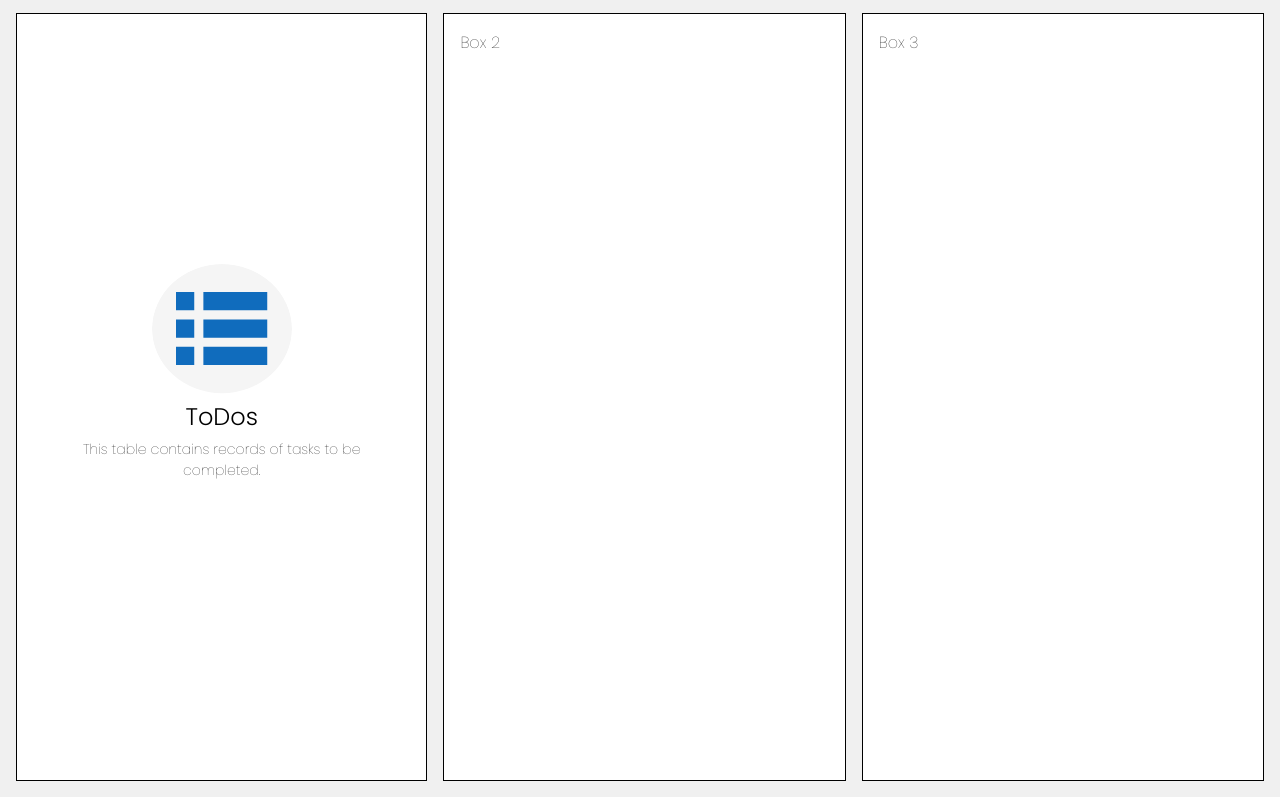
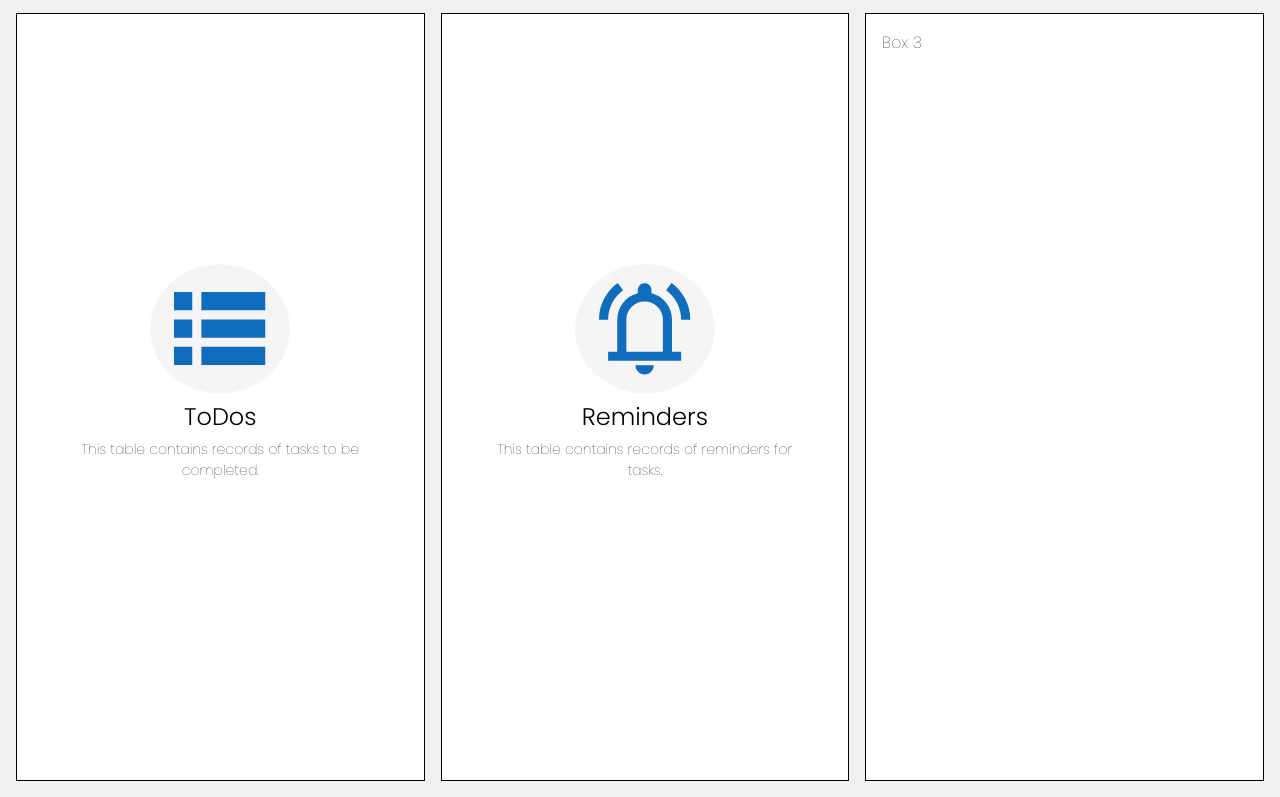
Before and after one commit to kristinejoybarrina/todo-app, a plain HTML site: page index.html in a window 1280 px wide. Shown: the part 81-878 px from the top of the page. Drawn offline with Linux system fonts and the light colour scheme.

Commit message:
box 2 done

```diff
--- a/index.html
+++ b/index.html
@@ -19,7 +19,12 @@
             <h2 id=todo-heading>ToDos</h2>
             <p id=todo-parag>This table contains records of tasks to be completed.</p>
         </div>
-        <div id=box2 class="box">Box 2</div>
+        <div id=box2 class="box">
+            <img id=reminder-symbol src="reminder_symbol.svg" alt="This is the Reminder symbol">
+            <h2 id=reminder-heading>Reminders</h2>
+            <p id=reminder-parag>This table contains records of reminders for tasks.</p>
+        </div>
+
         <div id=box3 class="box">Box 3</div>
         <script src="script.js"></script>
 
--- a/style.css
+++ b/style.css
@@ -63,6 +63,17 @@ main {
     flex: auto; /* Allow the box to grow and shrink */
     width: 459px;
     height: 100%; /* Set the height of the box to 80% of the viewport height */
+    display: flexbox; /* Use flexbox */
+    justify-content: center; /* Center the elements horizontally */
+    align-items: center; /* Center the elements vertically */
+    padding: 250px 50px; /* Add some padding inside the box */
+}
+
+#box2 {
+    border: black 1px solid; /* Add a border around the box */
+    flex: auto; /* Allow the box to grow and shrink */
+    width: 459px;
+    height: 100%; /* Set the height of the box to 80% of the viewport height */
 
 }
 #box3 {
@@ -106,3 +117,37 @@ main {
     padding: 5px 0; /* Adjust padding to reduce space */
     height: 40px; /* Set the height of the heading */
 }
+
+#reminder-symbol {
+    width: 140px; /* Set the width of the symbol */
+    height: auto; /* Set the height of the symbol */
+    margin: 0 auto; /* Center the symbol horizontally */
+    display: flex; /* Use flexbox */
+    justify-content: center; /* Center the symbol horizontally */
+    align-content: center;
+    border-radius: 50%; /* Make it a circle */
+    flex-shrink: 0; /* Prevent shrinking */
+}
+
+#reminder-heading {
+    font-size: 24px; /* Set the font size of the heading */
+    font-weight: 300; /* Set the font weight of the heading */
+    height: 40px; /* Set the height of the heading */
+    font-family: 'Poppins', sans-serif; /* Set the font family of the heading */
+    margin: 0 auto; /* Center the symbol horizontally */
+    display: flex; /* Use flexbox */
+    justify-content: center; /* Center the symbol horizontally */
+    align-content: center;
+    padding: 5px 0; /* Adjust padding to reduce space */
+}
+
+#reminder-parag {
+    font-size: 14px;
+    font-weight: 100;
+    margin: 0; /* Remove default margin */
+    padding: 5px 0; /* Adjust padding to reduce space */
+    text-align: center; /* Center text */
+    word-wrap: break-word; /* Ensure long words break to fit within the box */
+    padding: 5px 0; /* Adjust padding to reduce space */
+    height: 40px; /* Set the height of the heading */
+}
```
Also changed, not shown: reminder_symbol.svg (added), upcoming_symbol.svg (added).
